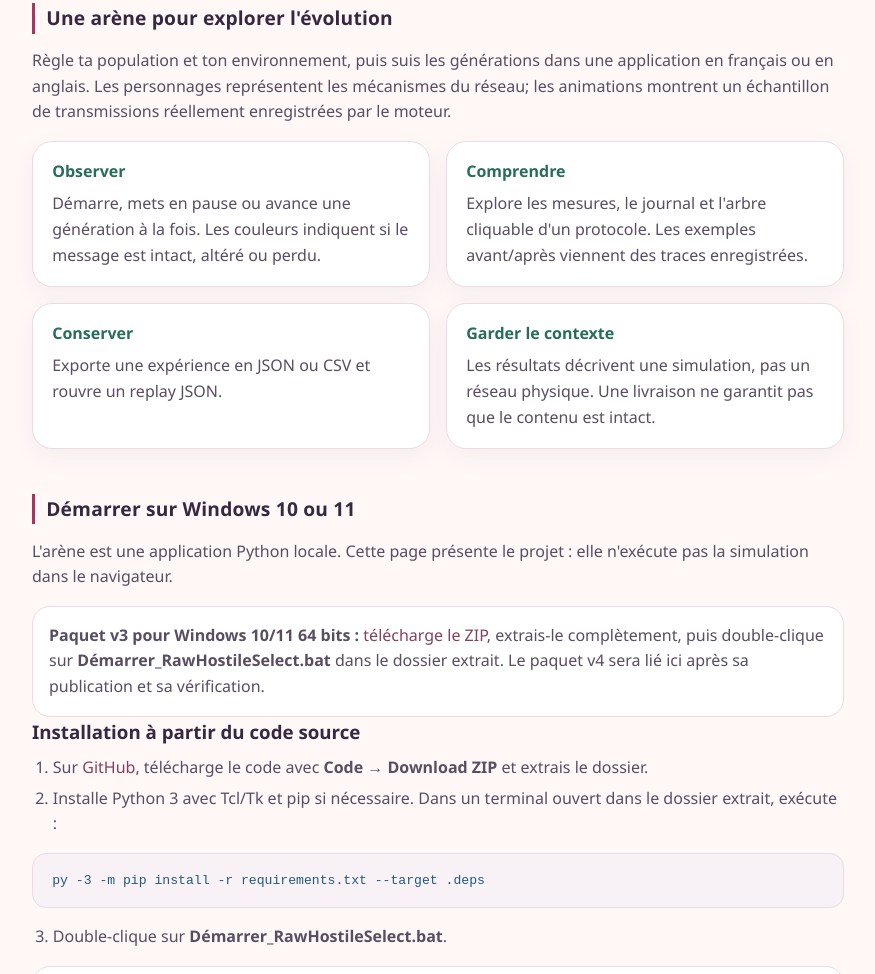
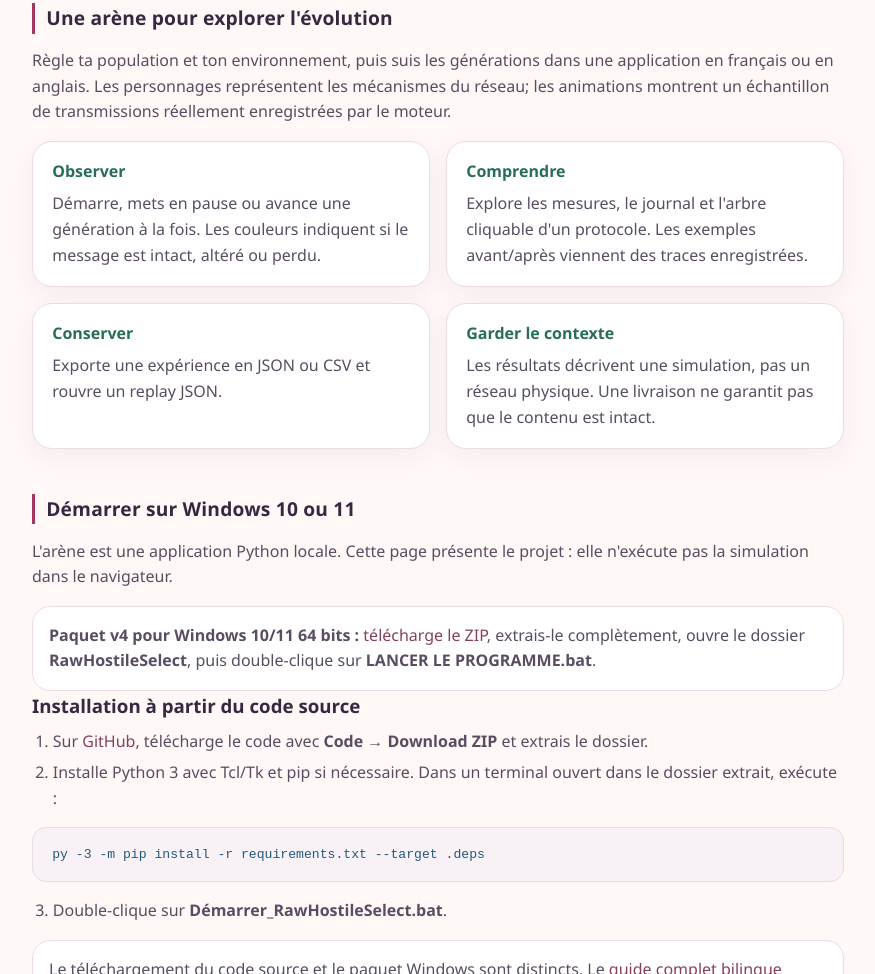
Before and after one commit to CEOMELYXJA/RawHostileSelect, a plain HTML site: page index.html in a window 1280 px wide. Shown: the part 1663-2637 px from the top of the page, without its empty margins (202-1077 px from the left). Drawn offline with Linux system fonts and the light colour scheme.

Commit message:
Link verified v4 package on website

```diff
--- a/index.html
+++ b/index.html
@@ -140,7 +140,7 @@
       <p class="tagline">Des petits colis, des messages et un chemin plein de surprises. 📦</p>
       <span class="badge">v4.0 — L'arène des colis · application locale Windows</span>
       <div class="actions">
-        <a class="btn" href="https://github.com/CEOMELYXJA/RawHostileSelect/releases/download/v3.0.1-summary/RawHostileSelect-Windows.zip">Télécharger la v3 pour Windows</a>
+        <a class="btn" href="https://github.com/CEOMELYXJA/RawHostileSelect/releases/download/v4.0.0/RawHostileSelect-Windows.zip">Télécharger la v4 pour Windows</a>
         <a class="btn" href="#demarrer">Démarrer sur Windows</a>
         <a class="btn btn-secondary" href="https://github.com/CEOMELYXJA/RawHostileSelect">Voir le code sur GitHub</a>
       </div>
@@ -189,7 +189,7 @@
     <section id="demarrer">
       <h2>Démarrer sur Windows 10 ou 11</h2>
       <p>L'arène est une application Python locale. Cette page présente le projet : elle n'exécute pas la simulation dans le navigateur.</p>
-      <p class="notice"><strong>Paquet v3 pour Windows 10/11 64 bits :</strong> <a href="https://github.com/CEOMELYXJA/RawHostileSelect/releases/download/v3.0.1-summary/RawHostileSelect-Windows.zip">télécharge le ZIP</a>, extrais-le complètement, puis double-clique sur <strong>Démarrer_RawHostileSelect.bat</strong> dans le dossier extrait. Le paquet v4 sera lié ici après sa publication et sa vérification.</p>
+      <p class="notice"><strong>Paquet v4 pour Windows 10/11 64 bits :</strong> <a href="https://github.com/CEOMELYXJA/RawHostileSelect/releases/download/v4.0.0/RawHostileSelect-Windows.zip">télécharge le ZIP</a>, extrais-le complètement, ouvre le dossier <strong>RawHostileSelect</strong>, puis double-clique sur <strong>LANCER LE PROGRAMME.bat</strong>.</p>
       <h3>Installation à partir du code source</h3>
       <ol>
         <li>Sur <a href="https://github.com/CEOMELYXJA/RawHostileSelect">GitHub</a>, télécharge le code avec <strong>Code → Download ZIP</strong> et extrais le dossier.</li>
@@ -274,7 +274,7 @@ python hostile_protocol_evolution.py --generations 25 --pop 40 --hostile extreme
         <p class="tagline">Little packages, messages, and a path full of surprises. 📦</p>
         <span class="badge">v4.0 — Package Arena · local Windows application</span>
         <div class="actions">
-          <a class="btn" href="https://github.com/CEOMELYXJA/RawHostileSelect/releases/download/v3.0.1-summary/RawHostileSelect-Windows.zip">Download v3 for Windows</a>
+          <a class="btn" href="https://github.com/CEOMELYXJA/RawHostileSelect/releases/download/v4.0.0/RawHostileSelect-Windows.zip">Download v4 for Windows</a>
           <a class="btn" href="#get-started">Get started on Windows</a>
           <a class="btn btn-secondary" href="https://github.com/CEOMELYXJA/RawHostileSelect">View the code on GitHub</a>
         </div>
@@ -322,7 +322,7 @@ python hostile_protocol_evolution.py --generations 25 --pop 40 --hostile extreme
       <section id="get-started">
         <h2>Get started on Windows 10 or 11</h2>
         <p>The arena is a local Python application. This page introduces the project; it does not run the simulation in your browser.</p>
-        <p class="notice"><strong>v3 package for 64-bit Windows 10/11:</strong> <a href="https://github.com/CEOMELYXJA/RawHostileSelect/releases/download/v3.0.1-summary/RawHostileSelect-Windows.zip">download the ZIP</a>, extract it completely, then double-click <strong>Démarrer_RawHostileSelect.bat</strong> in the extracted folder. The v4 package will be linked here after publication and verification.</p>
+        <p class="notice"><strong>v4 package for 64-bit Windows 10/11:</strong> <a href="https://github.com/CEOMELYXJA/RawHostileSelect/releases/download/v4.0.0/RawHostileSelect-Windows.zip">download the ZIP</a>, extract it completely, open the <strong>RawHostileSelect</strong> folder, then double-click <strong>LANCER LE PROGRAMME.bat</strong>.</p>
         <h3>Install from source code</h3>
         <ol>
           <li>On <a href="https://github.com/CEOMELYXJA/RawHostileSelect">GitHub</a>, download the code with <strong>Code → Download ZIP</strong> and extract the folder.</li>
```
